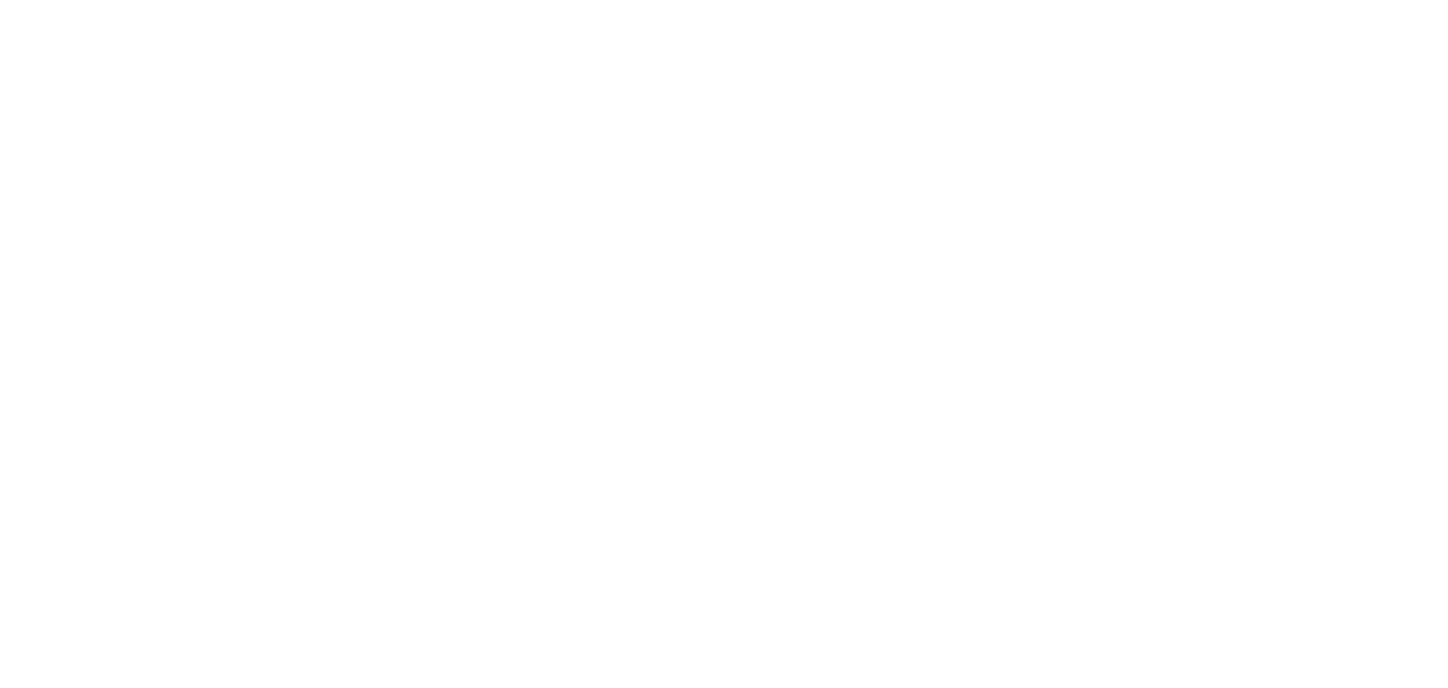
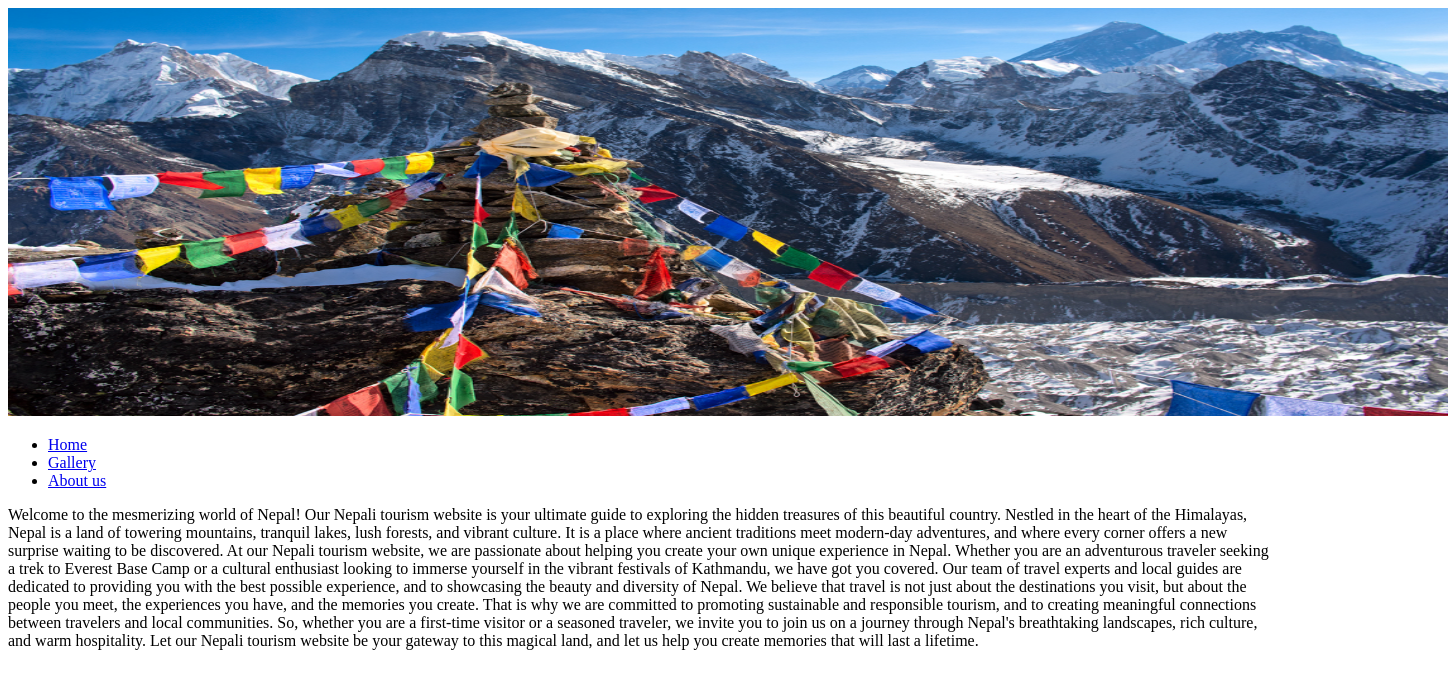
Before and after one commit to Mahib09/Nepal-Tourism-Site, a plain HTML site: page home.html in a window 1280 px wide. Shown: the whole page, 1448 px wide, since content can reach past the window. Drawn offline with Linux system fonts and the light colour scheme.

Commit message:
Update home.html

```diff
--- a/home.html
+++ b/home.html
@@ -1,12 +1,45 @@
 <!DOCTYPE html>
 <html lang="en">
-<head>
-    <meta charset="UTF-8">
-    <meta http-equiv="X-UA-Compatible" content="IE=edge">
-    <meta name="viewport" content="width=device-width, initial-scale=1.0">
+  <head>
+    <meta charset="UTF-8" />
+    <meta http-equiv="X-UA-Compatible" content="IE=edge" />
+    <meta name="viewport" content="width=device-width, initial-scale=1.0" />
     <title>Document</title>
-</head>
-<body>
-
-</body>
+  </head>
+  <body>
+    <div id="Header">
+      <img src="Images/Nepal_header.jpg" style="height: 408px; width: 1440px" />
+      <ul>
+        <li><a href="home.html">Home</a></li>
+        <li><a href="gallery.html">Gallery</a></li>
+        <li><a href="aboutus.html">About us</a></li>
+      </ul>
+    </div>
+    <div>
+      <p>
+        Welcome to the mesmerizing world of Nepal! Our Nepali tourism website is
+        your ultimate guide to exploring the hidden treasures of this beautiful
+        country. Nestled in the heart of the Himalayas, Nepal is a land of
+        towering mountains, tranquil lakes, lush forests, and vibrant culture.
+        It is a place where ancient traditions meet modern-day adventures, and
+        where every corner offers a new surprise waiting to be discovered. At
+        our Nepali tourism website, we are passionate about helping you create
+        your own unique experience in Nepal. Whether you are an adventurous
+        traveler seeking a trek to Everest Base Camp or a cultural enthusiast
+        looking to immerse yourself in the vibrant festivals of Kathmandu, we
+        have got you covered. Our team of travel experts and local guides are
+        dedicated to providing you with the best possible experience, and to
+        showcasing the beauty and diversity of Nepal. We believe that travel is
+        not just about the destinations you visit, but about the people you
+        meet, the experiences you have, and the memories you create. That is why
+        we are committed to promoting sustainable and responsible tourism, and
+        to creating meaningful connections between travelers and local
+        communities. So, whether you are a first-time visitor or a seasoned
+        traveler, we invite you to join us on a journey through Nepal's
+        breathtaking landscapes, rich culture, and warm hospitality. Let our
+        Nepali tourism website be your gateway to this magical land, and let us
+        help you create memories that will last a lifetime.
+      </p>
+    </div>
+  </body>
 </html>
```
